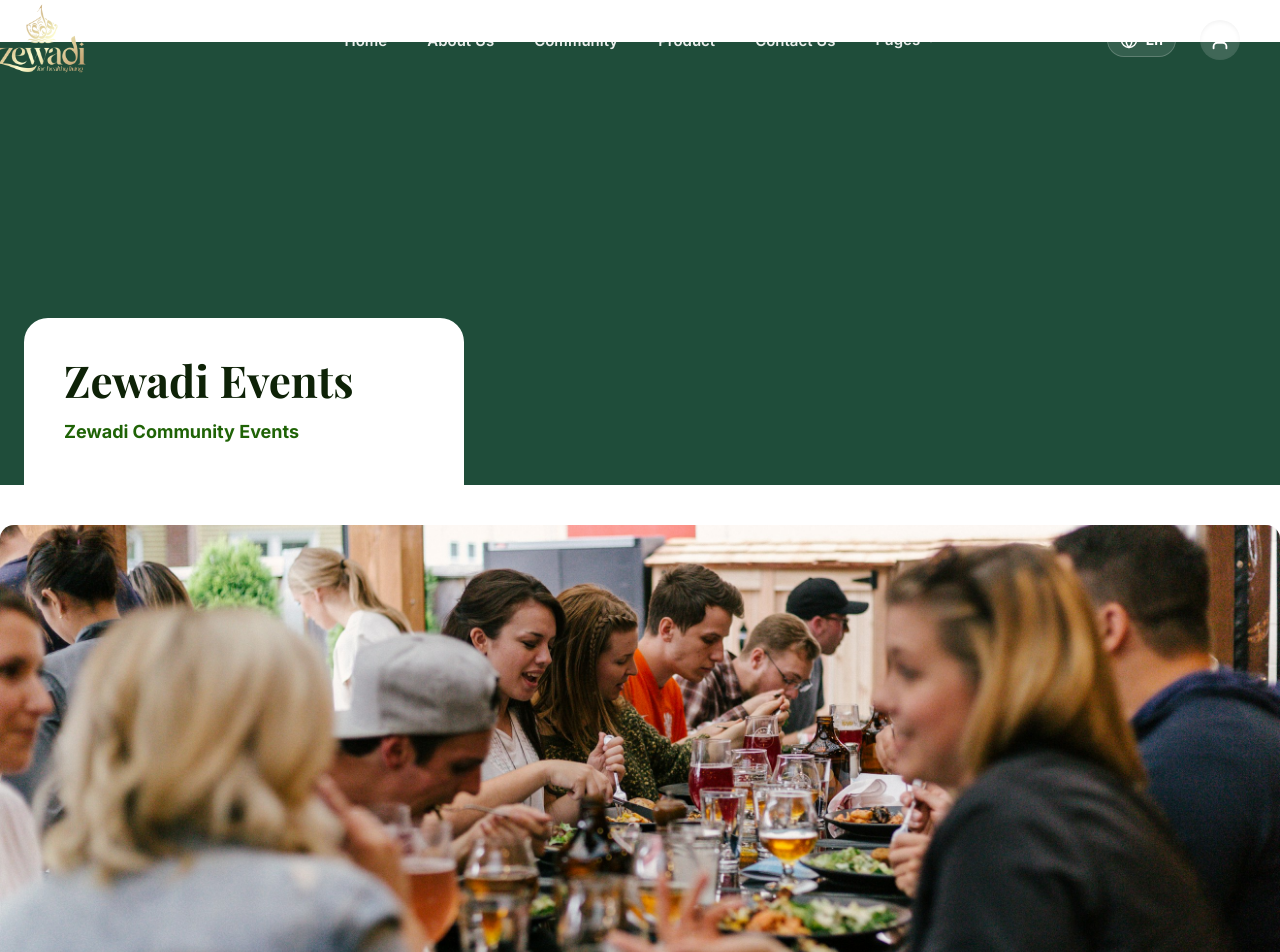
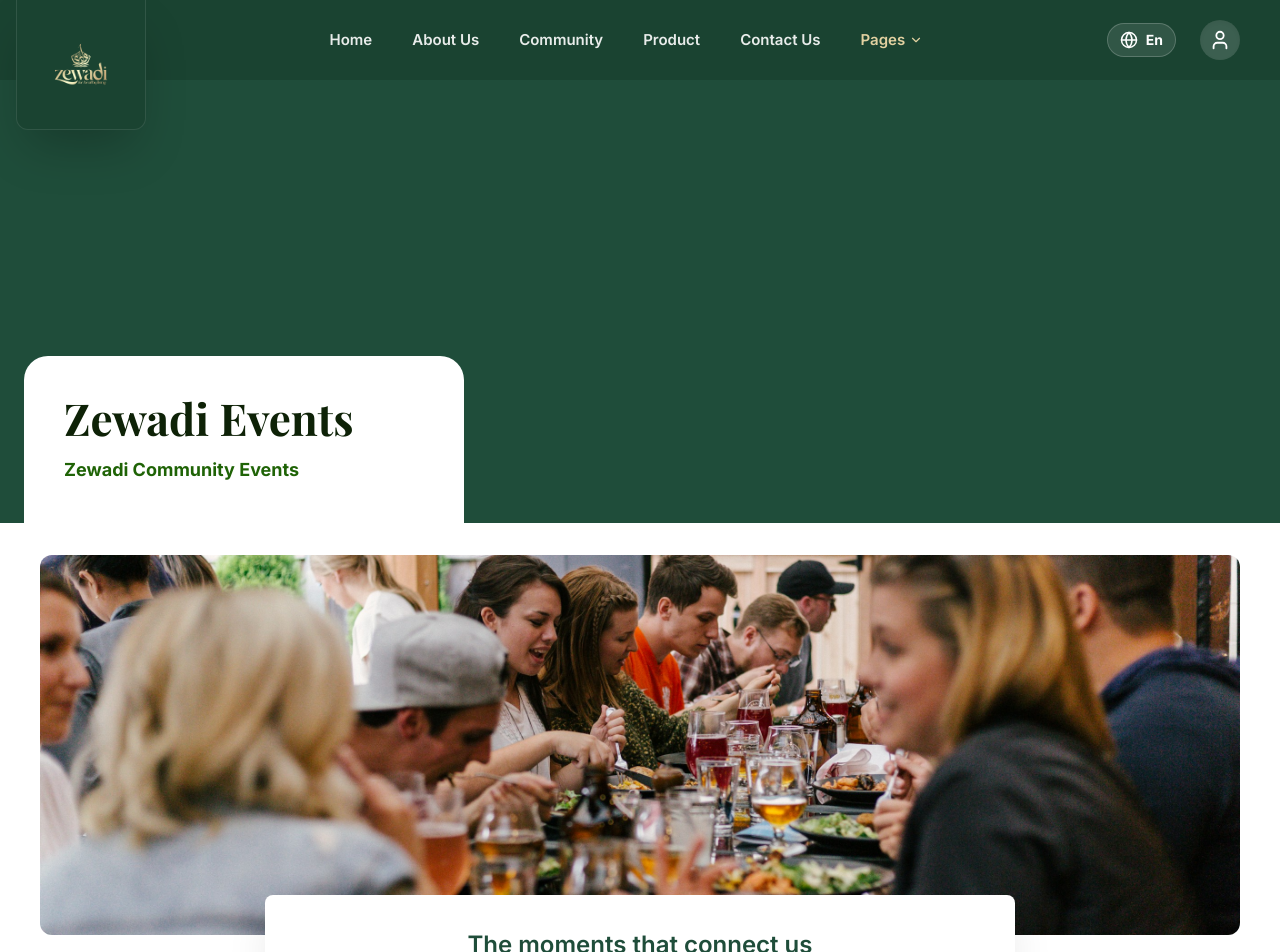
Before and after one commit to teambrandbook/new-zewadi, a Next.js app: page /events in a window 1280 px wide. Shown: the top 952 px of the page. Built offline with nearby package versions, Linux system fonts and the light colour scheme.

Commit message:
set all changes

```diff
--- a/src/components/common/Navbar.tsx
+++ b/src/components/common/Navbar.tsx
@@ -1,6 +1,6 @@
 "use client";
 
-import React, { useEffect, useState } from "react";
+import React, { useState, useEffect } from "react";
 import { usePathname } from "next/navigation";
 import Link from "next/link";
 import Image from "next/image";
@@ -19,96 +19,56 @@
   items?: NavItem[];
 };
 
-type NavData = {
-  navLinks: NavLink[];
-  footer: {
-    innerPages: NavItem[];
-  };
-};
-
 const Navbar = () => {
-  const [mounted, setMounted] = useState(false);
   const [isScrolled, setIsScrolled] = useState(false);
   const [isMobileMenuOpen, setIsMobileMenuOpen] = useState(false);
-  const [isMenuBgVisible, setIsMenuBgVisible] = useState(false);
+
+  // ✅ NEW STATE (for mobile submenu toggle)
+  const [openIndex, setOpenIndex] = useState<number | null>(null);
+
   const pathname = usePathname();
 
-  const { navLinks, footer } = navData as NavData;
-
-  const getDropdownItems = (link: NavLink) => link.items ?? footer.innerPages ?? [];
-
-  const isLinkActive = (href: string) => {
-    if (href === "#") return false;
-    if (href === "/") return pathname === href;
-    return pathname === href || pathname.startsWith(`${href}/`);
-  };
-
   useEffect(() => {
-    setMounted(true);
     const handleScroll = () => {
       setIsScrolled(window.scrollY > 20);
     };
-    handleScroll();
     window.addEventListener("scroll", handleScroll);
     return () => window.removeEventListener("scroll", handleScroll);
   }, []);
 
   useEffect(() => {
     if (isMobileMenuOpen) {
-      const timer = setTimeout(() => {
-        setIsMenuBgVisible(true);
-      }, 300);
-
       gsap.fromTo(
         ".mobile-link",
         { y: 50, opacity: 0 },
-        { y: 0, opacity: 1, duration: 0.8, stagger: 0.1, ease: "power4.out", delay: 0.2 }
+        { y: 0, opacity: 1, duration: 0.8, stagger: 0.1, ease: "power4.out", delay: 0.3 }
       );
-
-      return () => clearTimeout(timer);
     }
-
-    setIsMenuBgVisible(false);
   }, [isMobileMenuOpen]);
 
-  const handleCloseMenu = () => {
-    setIsMenuBgVisible(false);
-    setTimeout(() => {
-      setIsMobileMenuOpen(false);
-    }, 400);
+  const { navLinks } = navData as { navLinks: NavLink[] };
+
+  const isLinkActive = (href: string) => {
+    if (href === "/") {
+      return pathname === "/";
+    }
+    return pathname === href || pathname.startsWith(`${href}/`);
   };
 
-  if (!mounted) return null;
-
   return (
-    <>
     <nav
       className={cn(
-          "fixed top-0 left-0 w-full z-[1000] transition-all duration-500",
-          isMenuBgVisible
-            ? "bg-[#1A4331]"
-            : isScrolled
-              ? "bg-[#1A4331]/95 backdrop-blur-md shadow-lg"
-              : "bg-transparent"
+        " w-full z-[1000] transition-all duration-500",
+        isScrolled
+          ? "bg-brand-green/95 backdrop-blur-md shadow-lg py-0"
+          : "bg-brand-green py-0"
       )}
     >
       <div className="container mx-auto px-4 flex items-center justify-between h-14 md:h-20">
-          <div className="relative z-50 w-[100px] md:w-[160px]">
+        <div className="relative z-10 w-[90px] md:w-[130px]">
           <Link href="/" className="block">
-              <div
-                className={cn(
-                  "absolute transition-all duration-500 overflow-hidden flex items-center justify-center p-2 md:p-3",
-                  isScrolled || isMenuBgVisible
-                    ? "bg-[#1A4331] border-x border-b border-white/10 rounded-b-xl shadow-2xl w-[90px] h-[90px] md:w-[130px] md:h-[130px] -top-10 translate-y-0 left-2 md:left-8 lg:left-[-2rem]"
-                    : "bg-transparent border-transparent shadow-none w-[120px] h-[120px] md:w-[180px] md:h-[180px] top-1/2 -translate-y-1/2 left-0 md:left-4 lg:left-[-4rem]"
-                )}
-              >
-                <div
-                  className={cn(
-                    "relative w-full h-full transition-transform duration-500",
-                    !isScrolled && !isMenuBgVisible ? "scale-110" : "scale-100"
-                  )}
-                >
+            <div className="absolute -top-10 left-0 bg-brand-green border-x border-b border-white/10 rounded-b-xl shadow-2xl transition-all duration-500 overflow-hidden w-[90px] h-[90px] md:w-[130px] md:h-[130px] flex items-center justify-center p-2 md:p-3">
+              <div className="relative w-full h-full">
                 <Image
                   src="/logo/zewadi-logo.webp"
                   alt="Zewadi Logo"
@@ -122,70 +82,58 @@
         </div>
 
         <div className="hidden lg:flex items-center space-x-10">
-            {navLinks.map((link) => {
-              const dropdownItems = getDropdownItems(link);
-              const isDropdownActive = dropdownItems.some((item) => isLinkActive(item.href));
-
-              return (
-                <div key={link.name} className="relative group py-4">
-                  {link.hasDropdown ? (
-                    <div
-                      className={cn(
-                        "flex items-center gap-1 text-[15px] font-semibold transition-all duration-300 cursor-pointer",
-                        isDropdownActive ? "text-brand-primary" : "text-white/90 hover:text-brand-primary"
-                      )}
-                    >
-                      {link.name}
-                      <ChevronDown
-                        size={14}
-                        className="group-hover:rotate-180 transition-transform duration-300"
-                      />
-
-                      <div className="absolute top-full left-0 mt-0 pt-4 opacity-0 invisible group-hover:opacity-100 group-hover:visible transition-all duration-300 translate-y-2 group-hover:translate-y-0 z-[1100]">
-                        <div className="bg-[#1A4331] border border-white/10 rounded-xl shadow-2xl p-4 min-w-[200px] backdrop-blur-xl">
-                          <div className="flex flex-col space-y-1">
-                            {dropdownItems.map((item) => (
-                              <Link
-                                key={item.name}
-                                href={item.href}
-                                className={cn(
-                                  "px-4 py-2.5 rounded-lg transition-all text-sm font-medium whitespace-nowrap flex items-center justify-between group/item",
-                                  isLinkActive(item.href)
-                                    ? "bg-white/10 text-brand-primary"
-                                    : "text-white/70 hover:text-brand-primary hover:bg-white/5"
-                                )}
-                              >
-                                {item.name}
-                                <ArrowRight
-                                  size={14}
-                                  className="opacity-0 -translate-x-2 group-hover/item:opacity-100 group-hover/item:translate-x-0 transition-all"
-                                />
-                              </Link>
-                            ))}
-                          </div>
-                        </div>
-                      </div>
-                    </div>
-                  ) : (
+          {navLinks.map((link) => (
+            <div key={link.name} className="relative group">
               <Link
                 href={link.href}
+                onClick={(event) => {
+                  if (link.items?.length) {
+                    event.preventDefault();
+                  }
+                }}
                 className={cn(
-                        "text-[15px] font-semibold transition-all duration-300",
-                        isLinkActive(link.href)
+                  "text-[15px] font-semibold transition-all duration-300 flex items-center gap-1",
+                  isLinkActive(link.href) ||
+                    link.items?.some((item) => isLinkActive(item.href))
                     ? "text-brand-primary"
                     : "text-white/90 hover:text-brand-primary"
                 )}
               >
                 {link.name}
+                {link.hasDropdown && (
+                  <ChevronDown
+                    size={14}
+                    className="group-hover:rotate-180 transition-transform duration-300"
+                  />
+                )}
               </Link>
+
+              {link.items?.length ? (
+                <div className="absolute left-0 top-full pt-4 opacity-0 invisible translate-y-2 group-hover:opacity-100 group-hover:visible group-hover:translate-y-0 transition-all duration-300">
+                  <div className="min-w-[190px] rounded-2xl border border-white/10 bg-[#1A4331] p-2 shadow-2xl">
+                    {link.items.map((item) => (
+                      <Link
+                        key={item.name}
+                        href={item.href}
+                        className={cn(
+                          "flex items-center rounded-xl px-4 py-3 text-sm font-semibold transition-colors duration-200",
+                          isLinkActive(item.href)
+                            ? "bg-white/10 text-brand-primary"
+                            : "text-white/85 hover:bg-white/5 hover:text-brand-primary"
                         )}
+                      >
+                        {item.name}
+                      </Link>
+                    ))}
                   </div>
-              );
-            })}
+                </div>
+              ) : null}
+            </div>
+          ))}
         </div>
 
         <div className="flex items-center space-x-6">
-            <div className="hidden lg:flex items-center bg-white/10 border border-white/20 rounded-full px-3 py-1.5 cursor-pointer hover:bg-white/20 transition-all">
+          <div className="hidden md:flex items-center bg-white/10 border border-white/20 rounded-full px-3 py-1.5 cursor-pointer hover:bg-white/20 transition-all">
             <Globe className="text-white mr-2" size={18} />
             <span className="text-white font-bold text-sm">En</span>
           </div>
@@ -196,97 +144,57 @@
 
           <button
             className="lg:hidden text-white ml-2 z-[1001]"
-              onClick={() => (isMobileMenuOpen ? handleCloseMenu() : setIsMobileMenuOpen(true))}
+            onClick={() => setIsMobileMenuOpen(!isMobileMenuOpen)}
           >
             {isMobileMenuOpen ? <X size={28} /> : <Menu size={28} />}
           </button>
         </div>
       </div>
-      </nav>
 
       <div
         className={cn(
-          "fixed inset-0 bg-black/40 backdrop-blur-sm z-[1050] transition-opacity duration-500 lg:hidden",
+          "fixed inset-0 bg-black/40 backdrop-blur-sm z-[999] transition-opacity duration-500 lg:hidden",
           isMobileMenuOpen ? "opacity-100 pointer-events-auto" : "opacity-0 pointer-events-none"
         )}
-        onClick={handleCloseMenu}
+        onClick={() => setIsMobileMenuOpen(false)}
       />
 
       <div
-        id="mobile-navigation"
         className={cn(
-          "fixed inset-y-0 right-0 w-[85%] md:w-[60%] bg-[#1A4331] z-[1100] flex flex-col pt-32 px-10 transition-transform duration-700 lg:hidden shadow-2xl border-l border-white/10",
+          "fixed inset-y-0 right-0 w-[85%] md:w-[60%] bg-[#1A4331] z-[1000] flex flex-col pt-32 px-10 transition-transform duration-700 lg:hidden shadow-2xl",
           isMobileMenuOpen ? "translate-x-0" : "translate-x-full"
         )}
       >
-        <button
-          className="absolute top-8 right-8 text-white p-3 hover:bg-white/10 rounded-full transition-colors z-[1200] cursor-pointer"
-          onClick={handleCloseMenu}
-        >
-          <X size={32} />
-        </button>
-
         <div
           className={cn(
-            "absolute inset-0 bg-[#1A4331] transition-opacity duration-500 -z-10",
-            isMenuBgVisible ? "opacity-100" : "opacity-0"
+            "absolute inset-y-0 right-0 w-1/2 bg-brand-primary/5 transition-transform duration-1000 delay-300",
+            isMobileMenuOpen ? "scale-x-100" : "scale-x-0"
           )}
         />
 
-        <div className="flex flex-col space-y-6 relative z-10 overflow-y-auto max-h-[60vh] pr-4">
-          {navLinks.map((link, idx) => {
-            const dropdownItems = getDropdownItems(link);
-            const isDropdownActive = dropdownItems.some((item) => isLinkActive(item.href));
-
-            return (
-              <div key={link.name} className="flex flex-col">
-                {link.hasDropdown ? (
-                  <div className="group/mobile">
-                    <div
-                      className={cn(
-                        "mobile-link text-2xl md:text-3xl font-playfair font-bold flex items-center justify-between py-2 cursor-pointer transition-colors",
-                        isDropdownActive ? "text-brand-primary" : "text-white/80 hover:text-brand-primary"
-                      )}
-                    >
-                      <div className="flex items-center gap-4">
-                        <span className="text-xs font-dm tracking-[0.3em] text-brand-primary/60 mt-2">
-                          0{idx + 1}
-                        </span>
-                        {link.name}
-                      </div>
-                      <ChevronDown
-                        size={20}
-                        className="text-brand-primary/40 group-hover/mobile:rotate-180 transition-transform"
-                      />
-                    </div>
-
-                    <div className="flex flex-col space-y-4 pl-8 mt-4 overflow-hidden max-h-0 group-hover/mobile:max-h-[500px] transition-all duration-500 ease-in-out opacity-0 group-hover/mobile:opacity-100">
-                      {dropdownItems.map((item) => (
-                        <Link
-                          key={item.name}
-                          href={item.href}
-                          className={cn(
-                            "text-lg font-inter transition-colors flex items-center justify-between",
-                            isLinkActive(item.href)
-                              ? "text-brand-primary"
-                              : "text-white/60 hover:text-brand-primary"
-                          )}
-                          onClick={handleCloseMenu}
-                        >
-                          {item.name}
-                          <ArrowRight size={16} className="text-brand-primary/40" />
-                        </Link>
-                      ))}
-                    </div>
-                  </div>
-                ) : (
+        <div className="flex flex-col space-y-6 relative z-10">
+          {navLinks.map((link, idx) => (
+            <div key={link.name} className="mobile-link">
               <Link
                 href={link.href}
+                onClick={(event) => {
+                  if (link.items?.length) {
+                    event.preventDefault();
+
+                    // ✅ TOGGLE SUBMENU
+                    setOpenIndex(openIndex === idx ? null : idx);
+                    return;
+                  }
+
+                  setIsMobileMenuOpen(false);
+                }}
                 className={cn(
-                      "mobile-link text-2xl md:text-3xl font-playfair font-bold transition-colors flex items-center justify-between py-2",
-                      isLinkActive(link.href) ? "text-brand-primary" : "text-white/80 hover:text-brand-primary"
+                  "text-2xl md:text-3xl font-playfair font-bold transition-colors flex items-center justify-between",
+                  isLinkActive(link.href) ||
+                    link.items?.some((item) => isLinkActive(item.href))
+                    ? "text-brand-primary"
+                    : "text-white/80 hover:text-brand-primary"
                 )}
-                    onClick={handleCloseMenu}
               >
                 <div className="flex items-center gap-4">
                   <span className="text-xs font-dm tracking-[0.3em] text-brand-primary/60 mt-2">
@@ -296,13 +204,39 @@
                 </div>
                 <ArrowRight size={20} className="text-brand-primary/40" />
               </Link>
+
+              {/* ✅ SHOW ONLY WHEN OPEN */}
+              {link.items?.length && openIndex === idx && (
+                <div className="mt-4 ml-10 flex flex-col gap-3 border-l border-white/10 pl-6">
+                  {link.items.map((item) => (
+                    <Link
+                      key={item.name}
+                      href={item.href}
+                      className={cn(
+                        "text-base font-dm transition-colors duration-200",
+                        isLinkActive(item.href)
+                          ? "text-brand-primary"
+                          : "text-white/70 hover:text-brand-primary"
+                      )}
+                      onClick={() => setIsMobileMenuOpen(false)}
+                    >
+                      {item.name}
+                    </Link>
+                  ))}
+                </div>
               )}
             </div>
-            );
-          })}
+          ))}
+        </div>
+
+        <div className="mt-auto mb-20 mobile-link opacity-0">
+          <div className="flex items-center bg-white/5 border border-white/10 rounded-2xl px-6 py-4">
+            <Globe className="text-brand-primary mr-3" size={20} />
+            <span className="text-white font-bold text-lg">En - English</span>
           </div>
         </div>
-    </>
+      </div>
+    </nav>
   );
 };
 
--- a/src/components/events/EventsExperiencePage.tsx
+++ b/src/components/events/EventsExperiencePage.tsx
@@ -15,7 +15,7 @@
       fadeIn(".fade-in");
     }, []);
   return (
-    <div className="bg-white pb-24 pt-[42px] text-[#0e2207]">
+    <div className="bg-white pb-24  text-[#0e2207]">
       <ContentSection title="Zewadi Events" subtitle="Zewadi Community Events " />
       <MomentsSection />
       <CommunitySection />
--- a/src/components/events/MomentsSection.tsx
+++ b/src/components/events/MomentsSection.tsx
@@ -2,10 +2,12 @@
 
 export default function MomentsSection() {
   return (
-    <section className="bg-white px-4 pb-14 pt-8 sm:px-6 md:pb-20 md:pt-10 lg:px-0">
-      <div className="mx-auto max-w-[1320px]">
-        <div className="relative overflow-hidden rounded-[14px]">
-          <div className="relative h-[220px] sm:h-[360px] lg:h-[500px]">
+    <section className="bg-white px-4 pb-10 pt-6 sm:px-6 md:pb-14 md:pt-8 lg:px-0">
+      <div className="mx-auto max-w-[1200px]">
+        <div className="relative overflow-hidden rounded-[12px]">
+
+          {/* ✅ Reduced image height */}
+          <div className="relative h-[180px] sm:h-[280px] lg:h-[380px]">
             <Image
               src="/event/moments_main.png"
               alt="People enjoying a Zewadi gathering"
@@ -14,20 +16,27 @@
               className="object-cover"
             />
           </div>
+
         </div>
-        <div className="relative z-10 mx-auto -mt-8 max-w-[900px] rounded-[10px] bg-white px-6 py-6 shadow-[0_24px_60px_rgba(0,0,0,0.10)] sm:px-10 md:-mt-16 md:py-10 ">
-          <h2 className="text-center font-sans text-[24px] font-semibold text-[#1f4d3a] md:text-[27px] fade-in">
+
+        {/* ✅ Reduced box size */}
+        <div className="relative z-10 mx-auto -mt-6 max-w-[750px] rounded-[8px] bg-white px-5 py-5 shadow-[0_20px_40px_rgba(0,0,0,0.08)] sm:px-8 md:-mt-10 md:py-8">
+
+          <h2 className="text-center font-sans text-[20px] font-semibold text-[#1f4d3a] md:text-[24px] fade-in">
             The moments that connect us
           </h2>
-          <p className="mt-5 max-w-[680px] font-sans text-[16px] leading-7 text-black md:text-[23px] md:leading-[1.45] fade-in">
+
+          <p className="mt-4 max-w-[600px] font-sans text-[14px] leading-6 text-black md:text-[18px] md:leading-[1.4] fade-in">
             At Zewadi, every event is more than just an occasion it&apos;s an
             experience. A space where community, wellness, and meaningful moments
             come together.
           </p>
-          <p className="mt-6 max-w-[712px] font-sans text-[16px] font-semibold leading-7 text-[#1f4d3a] md:text-[23px] md:leading-[1.45] fade-in">
+
+          <p className="mt-4 max-w-[620px] font-sans text-[14px] font-semibold leading-6 text-[#1f4d3a] md:text-[18px] md:leading-[1.4] fade-in">
             Zewadi events aren&apos;t just gatherings. They&apos;re spaces where people
             come together, connect, and try something new.
           </p>
+
         </div>
       </div>
     </section>
--- a/src/data/navigation.json
+++ b/src/data/navigation.json
@@ -10,10 +10,11 @@
       "href": "#",
       "hasDropdown": true,
       "items": [
-        { "name": "Gallary", "href": "/gallary" },
         { "name": "Recipy", "href": "/recipes" },
         { "name": "FAQ", "href": "/faq" },
-        { "name": "Bloges", "href": "/blogs" }
+        { "name": "Bloges", "href": "/blogs" },
+        { "name": "Events", "href": "/events" },
+        { "name": "Gallary", "href": "/gallery" }
       ]
     }
   ],
```
Lines whose indentation alone changed are shown as unchanged.
